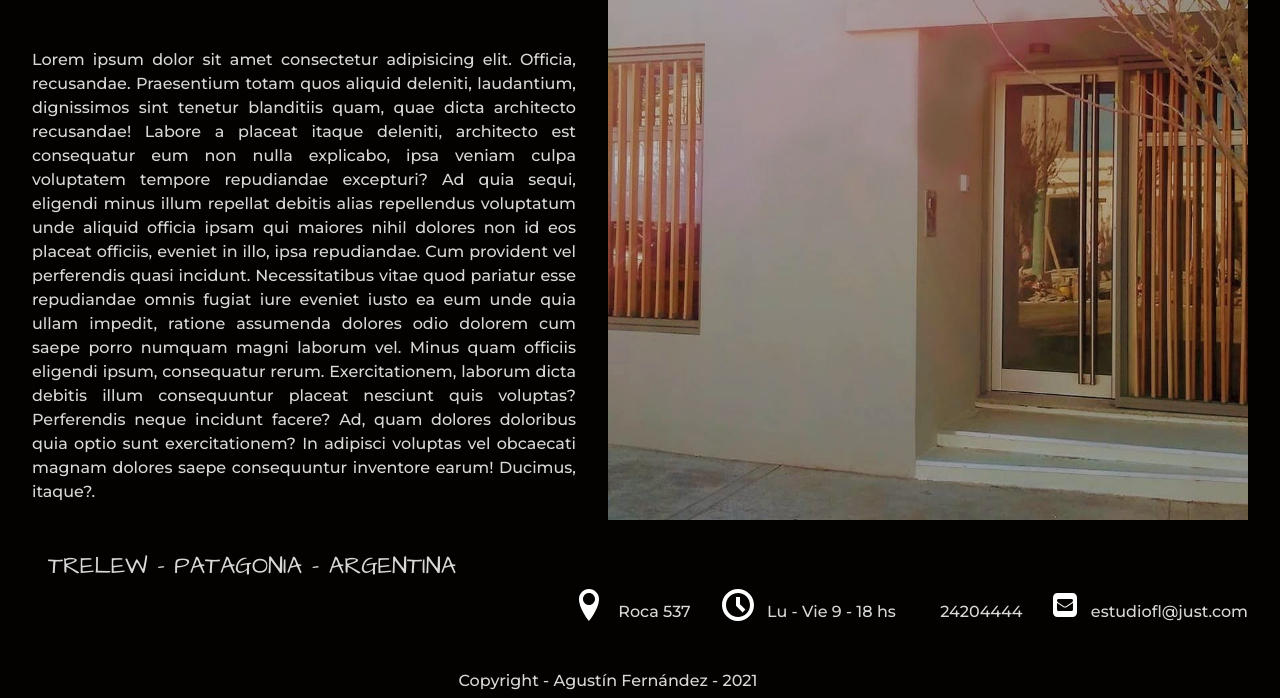
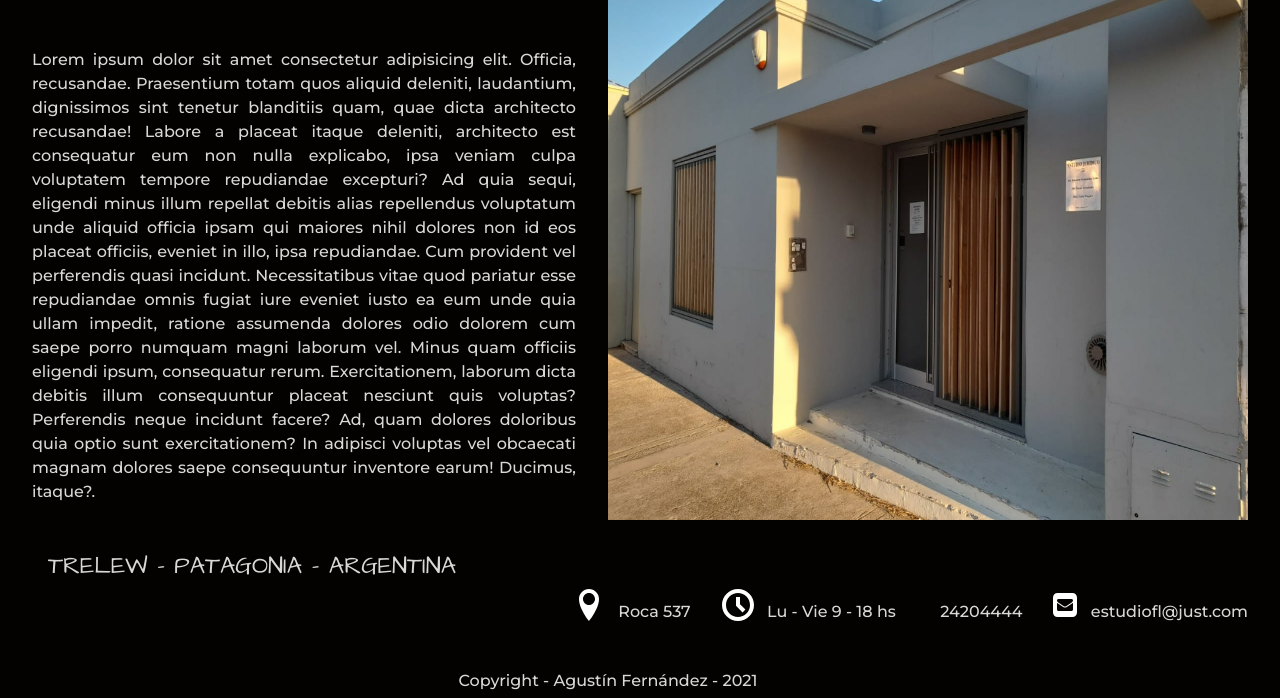
Before and after one commit to Agustinf90/ESTUDIO-FERNANDEZ-LUBO, a website: page Html/historiaEstudio.html in a window 1280 px wide. Shown: the part 206-904 px from the top of the page. Drawn offline with nearby package versions, Linux system fonts and the light colour scheme; files whose address does not match are found by name; a web font is replaced by a local one.

Commit message:
foto nueva

```diff
--- a/Html/historiaEstudio.html
+++ b/Html/historiaEstudio.html
@@ -46,7 +46,7 @@
                 <H2>HISTORIA</H2>
                 <p> Lorem ipsum dolor sit amet consectetur adipisicing elit. Officia, recusandae. Praesentium totam quos aliquid deleniti, laudantium, dignissimos sint tenetur blanditiis quam, quae dicta architecto recusandae! Labore a placeat itaque deleniti, architecto est consequatur eum non nulla explicabo, ipsa veniam culpa voluptatem tempore repudiandae excepturi? Ad quia sequi, eligendi minus illum repellat debitis alias repellendus voluptatum unde aliquid officia ipsam qui maiores nihil dolores non id eos placeat officiis, eveniet in illo, ipsa repudiandae. Cum provident vel perferendis quasi incidunt. Necessitatibus vitae quod pariatur esse repudiandae omnis fugiat iure eveniet iusto ea eum unde quia ullam impedit, ratione assumenda dolores odio dolorem cum saepe porro numquam magni laborum vel. Minus quam officiis eligendi ipsum, consequatur rerum. Exercitationem, laborum dicta debitis illum consequuntur placeat nesciunt quis voluptas? Perferendis neque incidunt facere? Ad, quam dolores doloribus quia optio sunt exercitationem? In adipisci voluptas vel obcaecati magnam dolores saepe consequuntur inventore earum! Ducimus, itaque?.</p>
             </div>
-                <img src="../Imagenes/Estudio.jpeg" alt="">
+                <img src="../Imagenes/fotoestudio.jpeg" alt="">
     </div>
 <footer class="pie">
     <div class="pieEncabezado">
```
Also changed, not shown: Imagenes/fotoestudio.jpeg (added).
